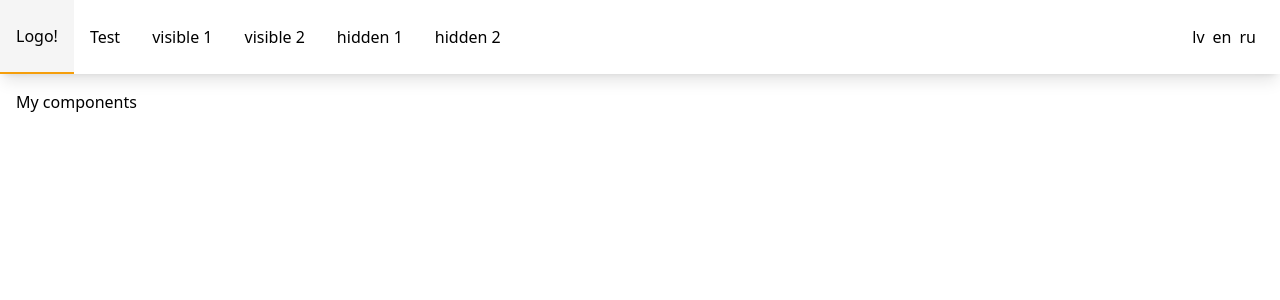
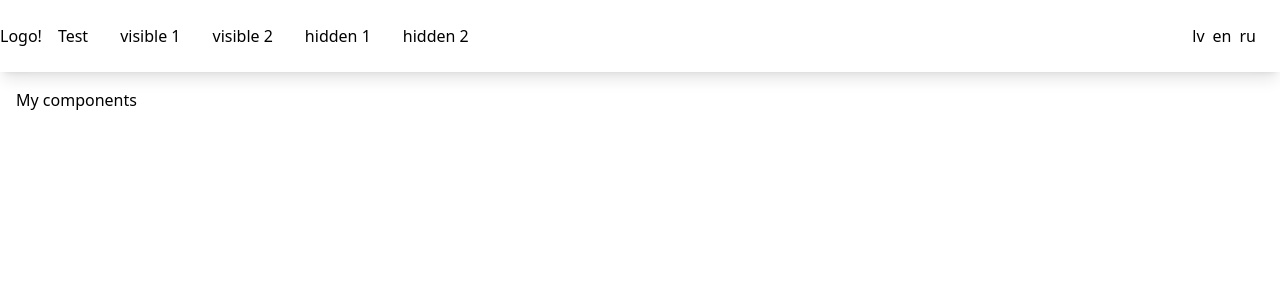
Before and after one commit to WASPtheGeek/base-components, a Next.js app: page / in a window 1280 px wide. Shown: the top 300 px of the page. Built offline with nearby package versions, Linux system fonts and the light colour scheme.

Commit message:
add no-styled nav link

```diff
--- a/src/app/components/nav/AppNav.tsx
+++ b/src/app/components/nav/AppNav.tsx
@@ -12,7 +12,7 @@ export default function AppNav() {
   return (
     <Nav>
       <NavLinks isMobile={isMobile}>
-        <NavLink keepVisible href={"/"}>
+        <NavLink keepVisible noStyle href={"/"}>
           Logo!
         </NavLink>
         <NavLink href={"/test"}>Test</NavLink>
--- a/src/components/nav/NavLink.tsx
+++ b/src/components/nav/NavLink.tsx
@@ -9,10 +9,11 @@ interface IProps extends ComponentProps<typeof Link> {
   /** Keep item visible in the nav and
   do not hide under the mobile toggle */
   keepVisible?: boolean;
+  noStyle?: boolean;
 }
 
 export default function NavLink(props: IProps) {
-  const { keepVisible, ...restProps } = props;
+  const { keepVisible, noStyle, ...restProps } = props;
   const pathName = usePathname();
 
   const [itemRef, setItemRef] = React.useState<HTMLLIElement | null>(null);
@@ -25,21 +26,18 @@ export default function NavLink(props: IProps) {
     return isElQuery(parent, ".hidden-links");
   }, [itemRef]);
 
-  const clsn = cn(
-    props.className,
-    "base-nav-link ",
-    "border-amber-500",
-    "hover:bg-neutral-100", // todo: make bg color conifgurable
-    "focus-visible:bg-secondary focus-visible:text-secondary-foreground", // todo: configure focus-visible
-    {
-      "border-b-2": !isInPanel && pathName === props.href,
-      "keep-visible": keepVisible,
-    }
-  );
+  const clsn = cn(props.className, "base-nav-link", {
+    "border-amber-500": !noStyle,
+    "hover:bg-neutral-100": !noStyle, // todo: make bg color conifgurable
+    "focus-visible:bg-secondary focus-visible:text-secondary-foreground":
+      !noStyle, // todo: configure focus-visible
+    "border-b-2": !noStyle && !isInPanel && pathName === props.href,
+    "keep-visible": keepVisible,
+  });
 
   const linkClsn = cn(props.className, "block w-full h-full", {
-    "px-4 py-6": !isInPanel,
-    "px-4 py-1": isInPanel,
+    "px-4 py-6": !noStyle && !isInPanel,
+    "px-4 py-1": !noStyle && isInPanel,
   });
 
   return (
```
